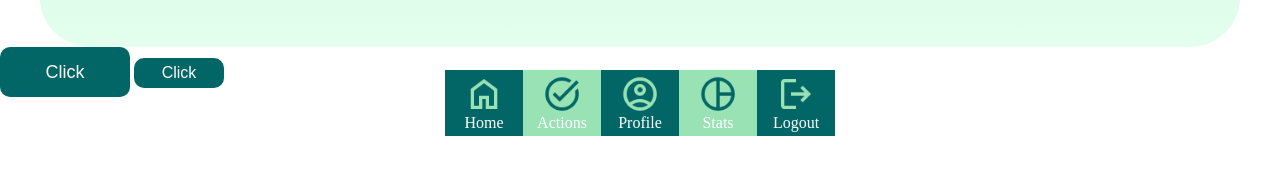
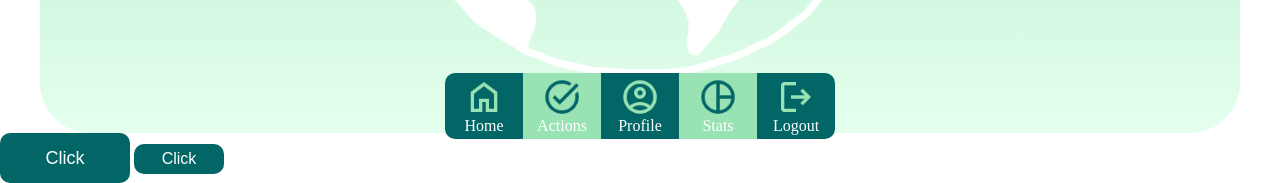
Before and after one commit to EnergyWise-BetaGroup/energy-wise-frontend, a plain HTML site: page template.html in a window 1280 px wide. Shown: the part 654-837 px from the top of the page. Before the commit the page ends 800 px from the top, so only its background shows below. Drawn offline with Linux system fonts and the light colour scheme; a web font is replaced by a local one.

Commit message:
Add rounded corners to nav

```diff
--- a/styles/components.css
+++ b/styles/components.css
@@ -102,8 +102,7 @@ body{
     bottom: 0px;
     display: flex;
     justify-content: center;
-    margin-bottom: 10px;
-    background-color: var(--primary-button);
+    margin-bottom: 2px;
 }
 
 .nav-bottom a:hover, a:active, a:link, a:visited{
@@ -118,7 +117,7 @@ body{
 }
 
 .nav-bottom div{
-    width: 70px;
+    width: 60px;
     padding: 4px;
 }
 
@@ -131,10 +130,31 @@ body{
 }
 
 .nav-bottom img{
-    width: 40px;
-    height: 40px;
+    width: 30px;
+    height: 30px;
 }
 
 .nav-bottom p{
     margin: 0px;
 }
+
+.nav-bottom div:first-child{
+    border-radius: 10px 0px 0px 10px;
+}
+.nav-bottom div:last-child{
+    border-radius: 0px 10px 10px 0px;
+}
+
+@media screen and (min-width: 500px) {
+    .nav-bottom{
+        bottom: 5px;
+    }
+    .nav-bottom img{
+        width: 40px;
+        height: 40px;
+    }
+    .nav-bottom div{
+        width: 70px;
+        padding: 4px;
+    }
+}
```
Also changed, not shown: template.html (+2 -2 lines).
